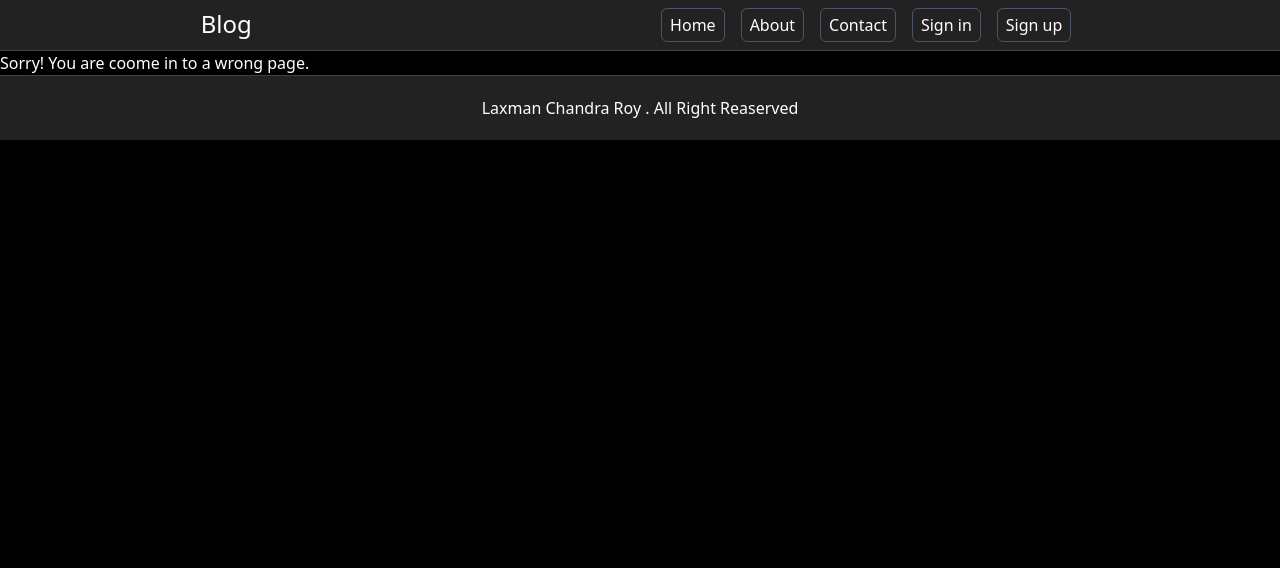
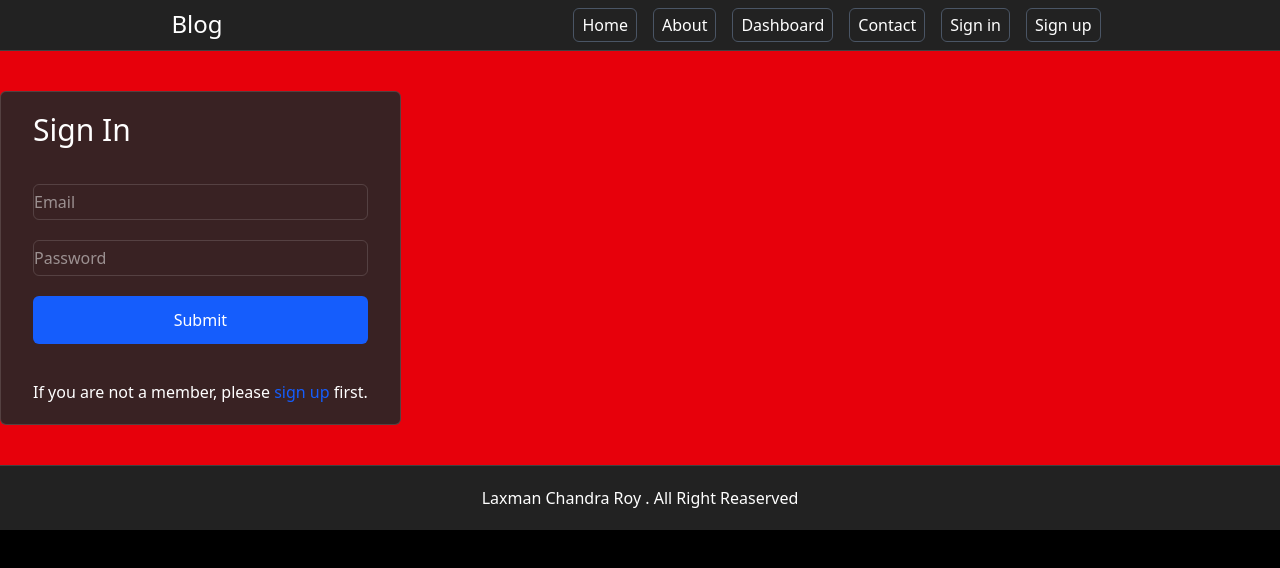
Before and after one commit to laxmancroy/blog-app, a Next.js app: page /signin in a window 1280 px wide. Before the commit this address had no page. Shown: the top 568 px of the page. Built offline with nearby package versions, Linux system fonts and the light colour scheme.

Commit message:
better auth setup ongoing

```diff
--- a/app/(auth)/login/page.tsx
+++ b/app/(auth)/signin/page.tsx
@@ -1,10 +1,10 @@
 import Link from 'next/link';
 
-export default function Login() {
+const SignInPage = () => {
     return (
         <div className="bg-red-600 container mx-auto">
             <div className="bg-foreground inline-block text-white rounded-md px-8 py-5 border-[1px] border-border my-10">
-                <h2 className="text-3xl mb-5">Login</h2>
+                <h2 className="text-3xl mb-5">Sign In</h2>
                 <form className="my-9 *:focus:outline-0 *:w-full">
                     <input type="text" placeholder="Email" className="border-[1px] border-border h-9 rounded-md" />
                     <br />
@@ -17,3 +17,5 @@ export default function Login() {
         </div>
     )
 }
+
+export default SignInPage;
--- a/app/(auth)/signup/page.tsx
+++ b/app/(auth)/signup/page.tsx
@@ -1,6 +1,6 @@
 import Link from 'next/link';
 
-export default function Signup() {
+const SignUpPage = () => {
     return (
         <div className="bg-red-600 container mx-auto">
             <div className="inline-block bg-foreground border-[1px] border-border my-10 px-8 py-5 rounded-md">
@@ -20,3 +20,5 @@ export default function Signup() {
         </div>
     )
 }
+
+export default SignUpPage;
--- /dev/null
+++ b/app/dashboard/page.tsx
@@ -0,0 +1,5 @@
+const DashboardPage = () => {
+    return <h1>This is dashboard page.</h1>
+}
+
+export default DashboardPage;
--- /dev/null
+++ b/app/lib/auth.ts
@@ -0,0 +1,8 @@
+import { betterAuth } from "better-auth";
+import { Pool } from "pg";
+
+export const auth = betterAuth({
+    database: new Pool({
+        // connection options
+    }),
+})
--- a/app/ui/Header.tsx
+++ b/app/ui/Header.tsx
@@ -5,8 +5,9 @@ import { useState } from 'react';
 const navBar = [
     { name: 'Home', href: '/#home' },
     { name: 'About', href: '/#about' },
+    { name: 'Dashboard', href: '/dashboard ' },
     { name: 'Contact', href: '/contact' },
-    { name: 'Sign in', href: '/login' },
+    { name: 'Sign in', href: '/signin' },
     { name: 'Sign up', href: '/signup' }
 ];
 
--- a/package.json
+++ b/package.json
@@ -11,6 +11,7 @@
   "dependencies": {
     "better-auth": "^1.6.25",
     "next": "16.2.6",
+    "pg": "^8.22.0",
     "react": "19.2.4",
     "react-dom": "19.2.4"
   },
```
Also changed, not shown: 1 other file (tests, documents, lock files or other folders).
